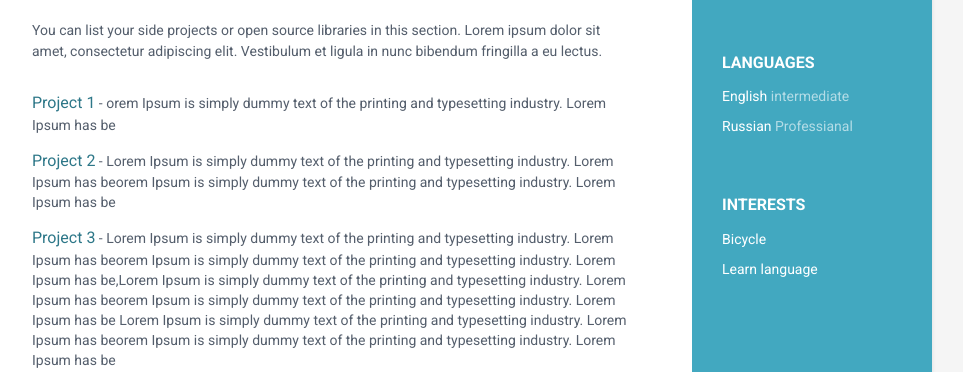
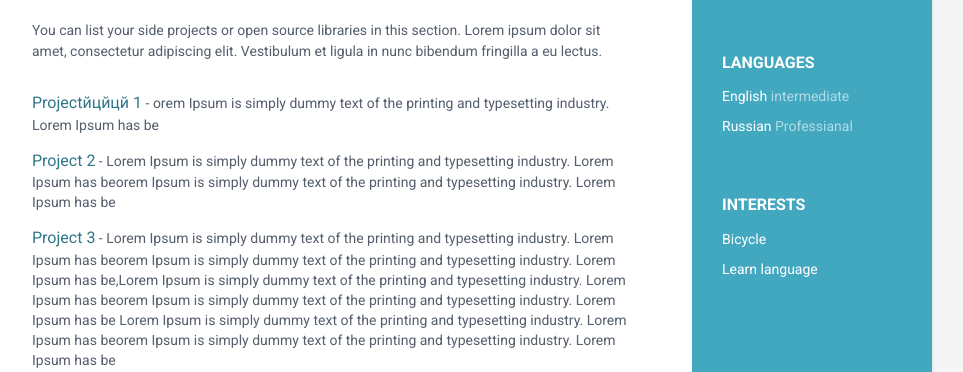
Before and after one commit to Shutnik89/first.academy, a PHP site: page / in a window 1280 px wide. Shown: the part 785-1157 px from the top of the page, without its empty margins (188-1151 px from the left). Run offline with PHP 8.4, Linux system fonts and the light colour scheme.

Commit message:
Change file with info worked.... Again

```diff
--- a/career_data.php
+++ b/career_data.php
@@ -46,7 +46,7 @@
         ],
         'Projectes' => [
            [
-               'title' => 'Project 1',
+               'title' => 'Projectйцйцй   1',
                'link' => 'example1.com',
                'about' => 'orem Ipsum is simply dummy text of the printing and typesetting industry. Lorem Ipsum has be',
            ],
```
